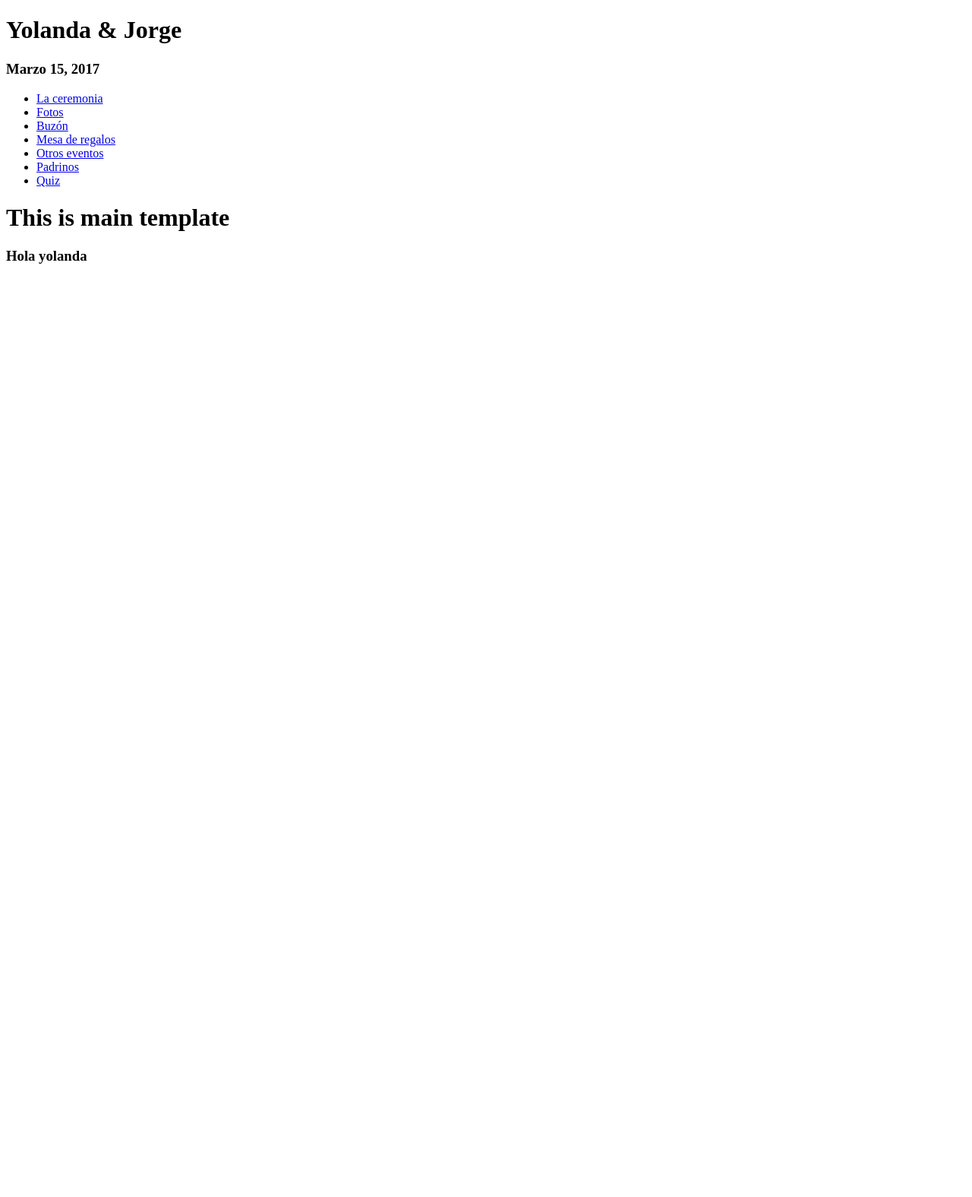
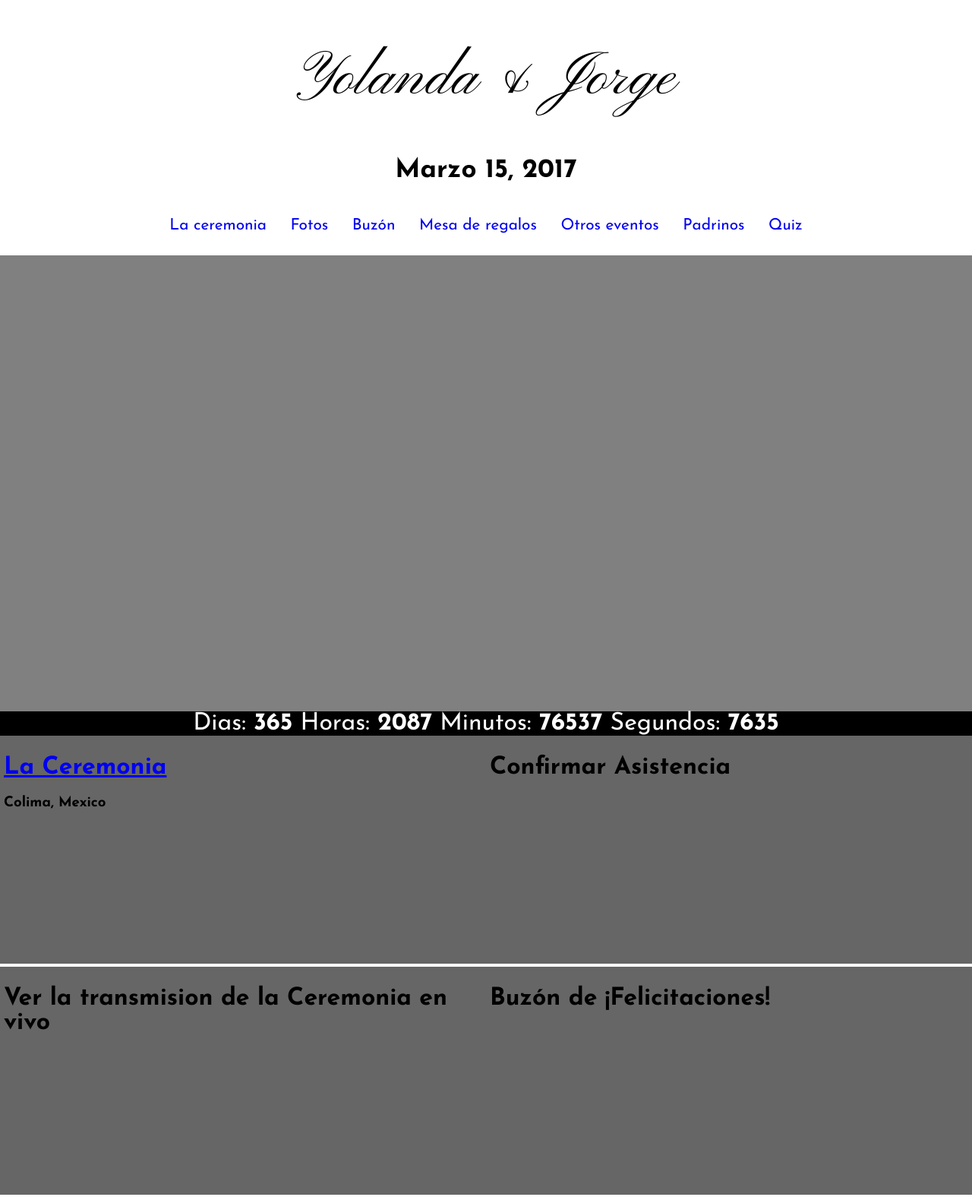
Before and after one commit to jorgeriv/wedding, a website: page client/index.html at #/ceremony in a window 1280 px wide. Shown: the whole page at 76% size. Before the commit the page ends 800 px from the top, so only its background shows below. Drawn offline with nearby package versions, Linux system fonts and the light colour scheme; some packages are replaced by stand-ins of ours; files whose address does not match are found by name.

Commit message:
agregue estilos

```diff
--- /dev/null
+++ b/client/app/assets/style.css
@@ -0,0 +1,72 @@
+body{
+	font-family: 'Josefin Sans', sans-serif;
+	font-weight: 400;
+	font-size: 16px;
+	margin: 0;
+}
+
+h1,h2,h3,h4,h5,h6 {
+	font-family: 'Josefin Sans', sans-serif;
+	font-weight: 700;
+
+}
+
+header>h1 {
+	font-family: 'Pinyon Script', cursive;
+	text-align: center;
+	font-size: 80px;
+	font-weight: 400;
+}
+
+header>h3 {
+	font-family: 'Josefin Sans', sans-serif;
+	text-align: center;
+	font-size: 35px;
+}
+
+nav ul{
+	list-style: none;
+	padding: 0;
+	text-align: center;
+	font-size: 1.3em;
+}
+
+/*
+Los anclas tienen por defecto display inline, colocamos inline-block para que acepte el padding
+ */
+nav ul a{
+	text-decoration: none;
+	display: inline-block;
+	padding: 0.4em 0.6em;
+}
+
+nav li {
+	display: inline-block;
+}
+
+#countdown {
+	font-size: 2em;
+	text-align: center;
+	background: black;
+	color: white;
+}
+
+#countdown>span {
+	font-weight: 700;
+
+}
+.main-image{
+	background: grey;
+	width: 100%;
+	height: 600px;
+}
+
+.box{
+	width: 50%;
+	height: 300px;
+	display: inline-block;
+	background: #666;
+	box-sizing: border-box;
+	overflow: hidden;
+	padding: 5px;
+}
--- a/client/app/components/landing-page/landing-page.template.html
+++ b/client/app/components/landing-page/landing-page.template.html
@@ -1,28 +1,28 @@
 <div>
 
-   <div>
+   <div class="main-image">
 
 
    </div>
 
-    <div>
-        <div>Dias: <span>365</span> Horas: <span>2087</span> Minutos: <span>76537</span> Segundos: <span>7635</span> </div>
+    <div id="countdown">
+        Dias: <span>365</span> Horas: <span>2087</span> Minutos: <span>76537</span> Segundos: <span>7635</span>
     </div>
 
-    <div>
-        <h1>La Ceremonia</h1>
+    <div class="box">
+        <h1><a href="#/ceremony">La Ceremonia</a></h1>
         <h3>Colima, Mexico</h3>
-    </div>
+    </div><!--
 
-    <div>
+    --><div class="box">
         <h1>Confirmar Asistencia</h1>
-    </div>
+    </div><!--
 
-    <div>
+    --><div class="box">
         <h1>Ver la transmision de la Ceremonia en vivo</h1>
-    </div>
+    </div><!--
 
-    <div>
+    --><div class="box">
     <h1>Buzón de ¡Felicitaciones!</h1>
     </div>
 
--- a/client/app/router.js
+++ b/client/app/router.js
@@ -2,8 +2,8 @@ angular.module('weddingApp')
   .config(function($routeProvider){ 'use strict';
     $routeProvider
       .when('/', {
-        controller: 'mainCtr',
-        templateUrl: 'app/components/main/main.template.html'
+        controller: 'landingCtr',
+        templateUrl: 'app/components/landing-page/landing-page.template.html'
       })
       .when('/gallery', {
         controller: 'galleryCtr',
@@ -13,11 +13,7 @@ angular.module('weddingApp')
         controller: 'ceremonyCtr',
         templateUrl: 'app/components/ceremony/ceremony.template.html'
       })
-			.when('/landing-page', {
-        controller: 'landingCtr',
-        templateUrl: 'app/components/landing-page/landing-page.template.html'
-      })
-    .when('/guys', {
+			.when('/guys', {
         controller: 'guysCtr',
         templateUrl: 'app/components/guys/guys.template.html'
       })
--- a/client/index.html
+++ b/client/index.html
@@ -17,6 +17,9 @@
   <script src="app/components/other-events/other-events.controller.js"></script>
   <script src="app/components/quiz/quiz.controller.js"></script>
   <script src="app/components/registry/registry.controller.js"></script>
+
+  <link type="text/css" rel="stylesheet" href="app/assets/style.css"/>
+  <link href='https://fonts.googleapis.com/css?family=Pinyon+Script|Josefin+Sans:400,700' rel='stylesheet' type='text/css'>
 
 </head>
 <body ng-app="weddingApp">
```
Also changed, not shown: client/app/components/ceremony/ceremony.template.html (+5 -5 lines).
